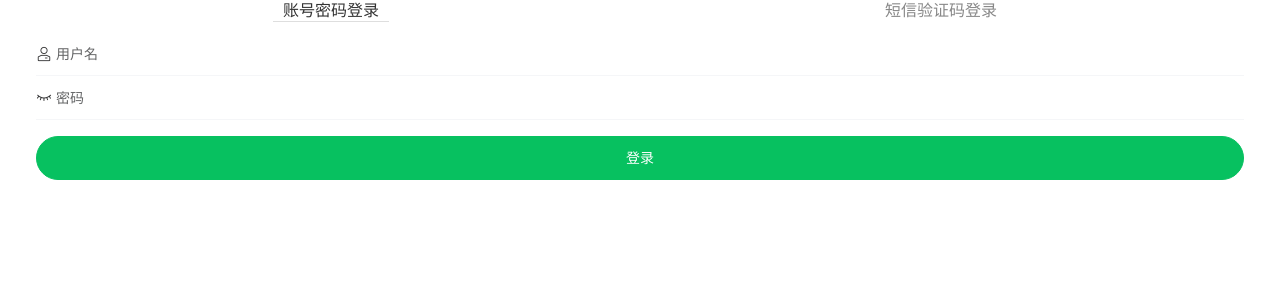
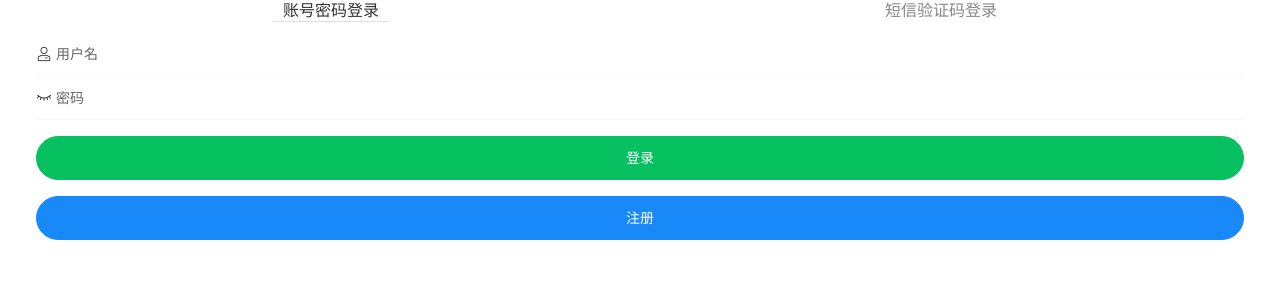
Before and after one commit to pandora1451/xyhh5, a Vue app: page /ShopLogin in a window 1280 px wide. Shown: the top 300 px of the page. Built offline with nearby package versions, Linux system fonts and the light colour scheme.

Commit message:
登录注册逻辑

```diff
--- a/src/views/ShopLogin.vue
+++ b/src/views/ShopLogin.vue
@@ -47,6 +47,9 @@
               v-on:click="goLogin"
             >登录</van-button>
           </div>
+					<div style="margin: 16px;">
+					  <van-button round block type="info" v-on:click="goRegistPage">注册</van-button>
+					</div>
         </van-form>
       </template>
       <template v-else>
@@ -235,7 +238,10 @@ export default {
     overlayClick(){
       console.log(1)
       this.show = false
-    }
+    },
+		goRegistPage(){
+			this.$router.push('/ShopRegist');
+		}
   },
 };
 </script>
--- a/src/views/ShopRegist.vue
+++ b/src/views/ShopRegist.vue
@@ -182,7 +182,7 @@ export default {
     },
     getValidateCode() {},
     goLoginPage(){
-        this.$router.push('/Login');
+        this.$router.push('/ShopLogin');
     }
   },
 };
```
Also changed, not shown: src/main.js (+0 -10 lines).
